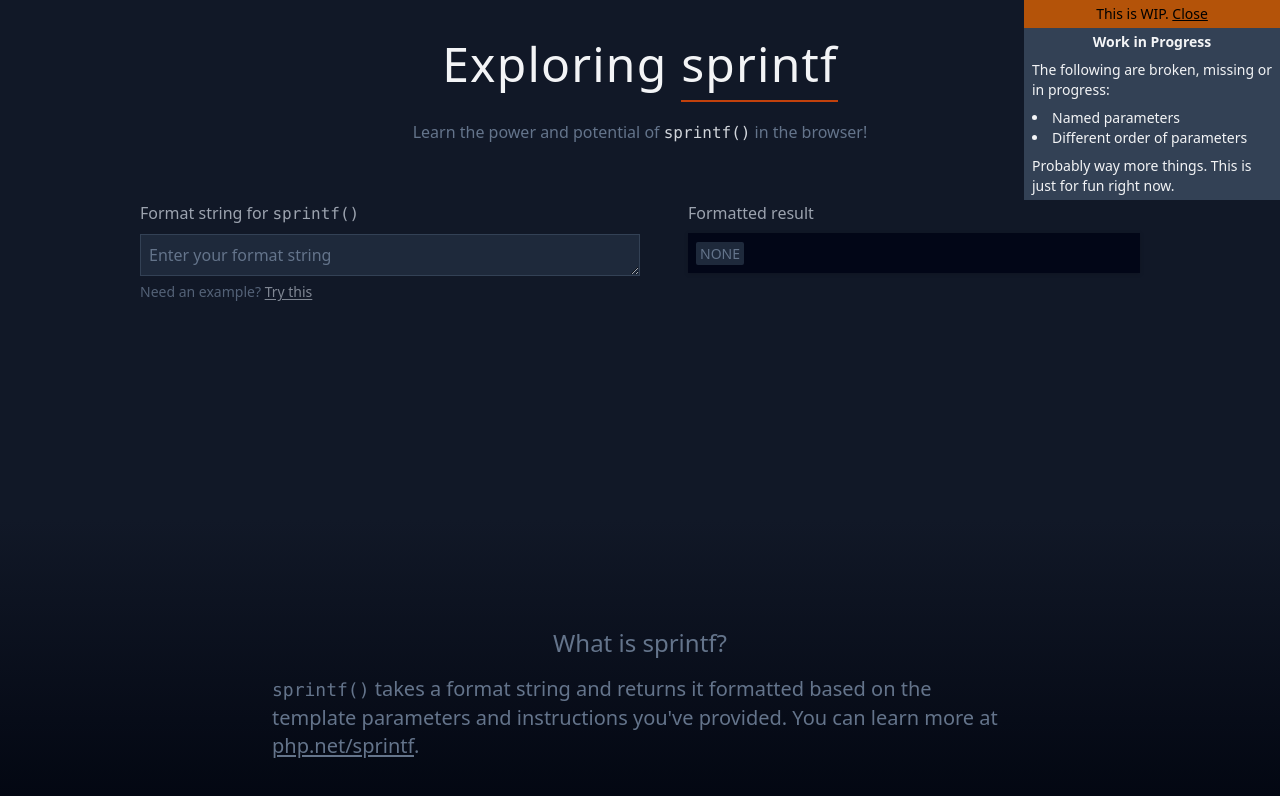
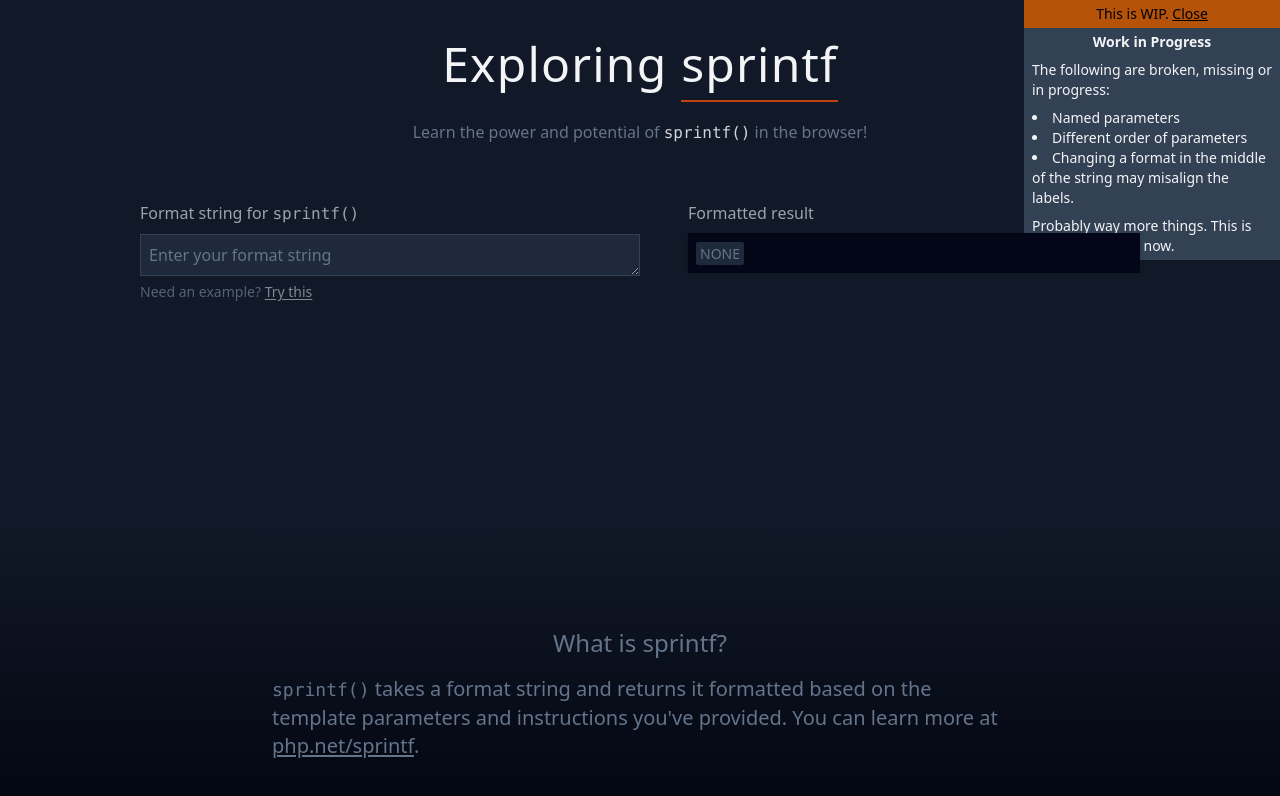
Before and after one commit to aaronsaray/explore-sprintf, a Vue app: page / in a window 1280 px wide. Both pictures are taken after a click on the link "Learn more". Shown: the top 796 px of the page. Built offline with nearby package versions, Linux system fonts and the light colour scheme.

Commit message:
Deploy halted.

```diff
--- a/src/components/WipMessage.vue
+++ b/src/components/WipMessage.vue
@@ -13,6 +13,7 @@
       <ul class="list-disc list-inside">
         <li>Named parameters</li>
         <li>Different order of parameters</li>
+        <li>Changing a format in the middle of the string may misalign the labels.</li>
       </ul>
       <p>
         Probably way more things. This is just for fun right now.
```
Also changed, not shown: 1 other file (tests, documents, lock files or other folders).
